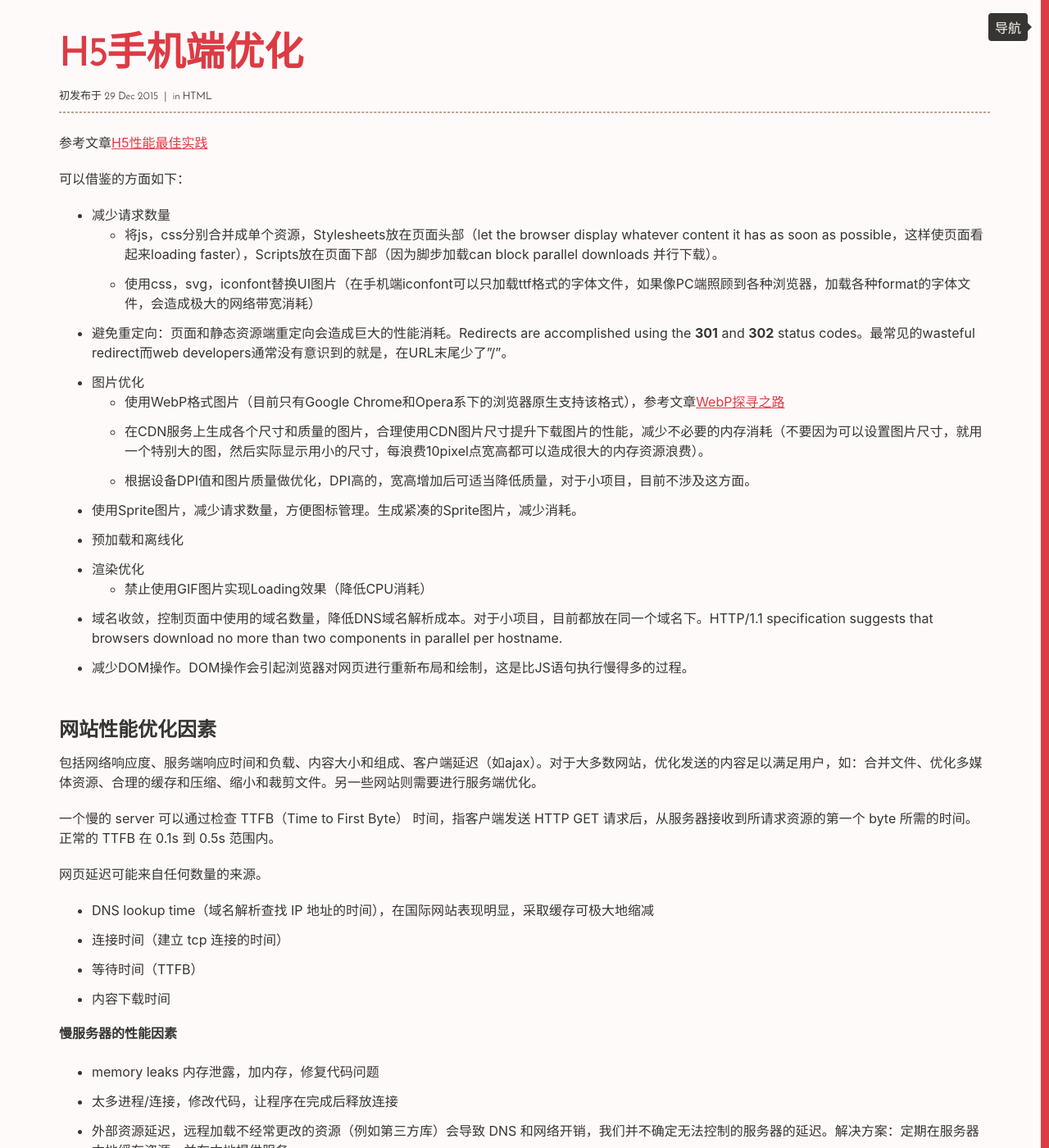
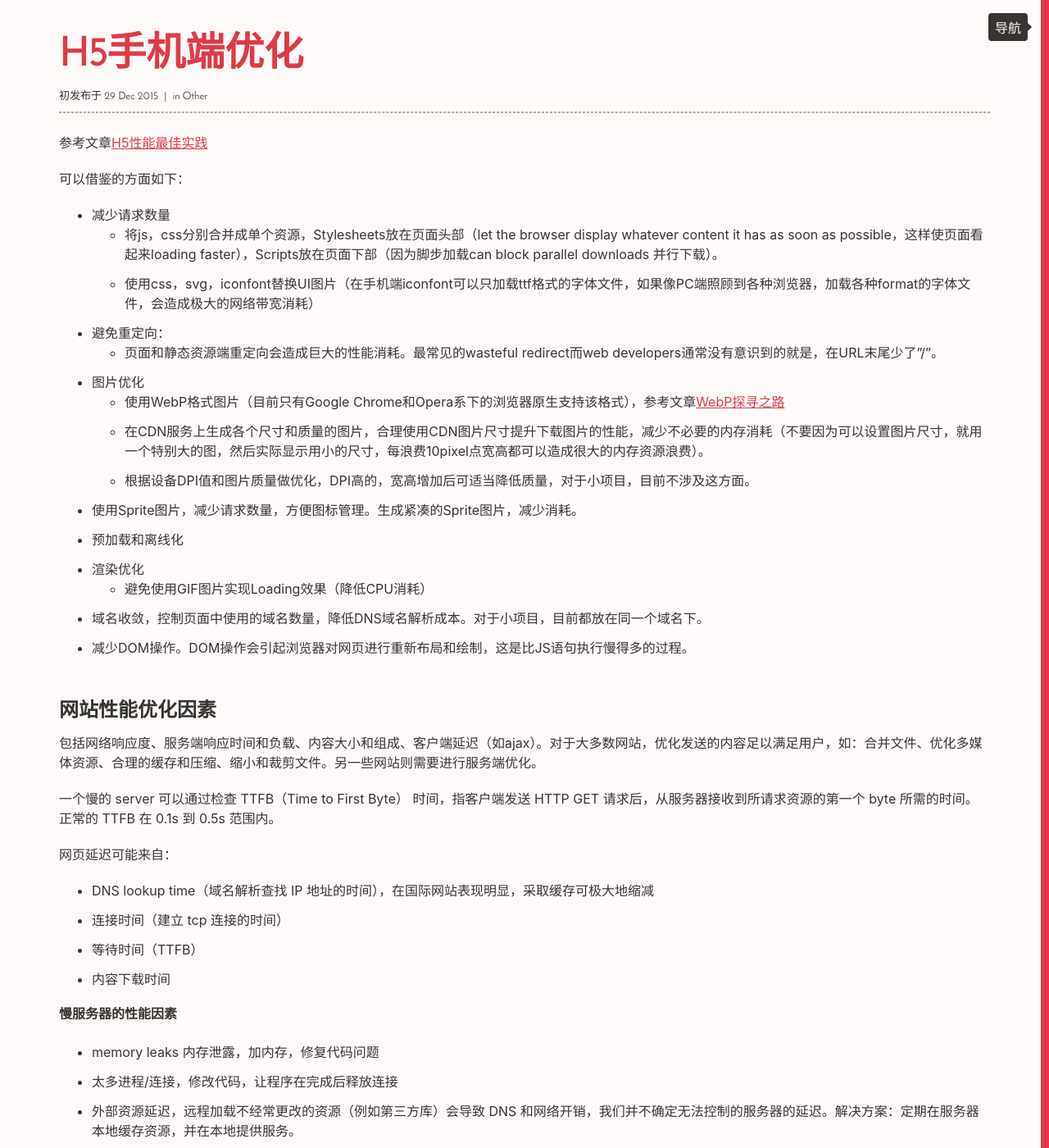
Before and after one commit to Vivi-wu/dive-into-web, a Jekyll site: the page built from _posts/2015-12-29-H5-front-end-optimization.markdown, in a window 1280 px wide and 1400 px high. Shown: the whole window at 82% size. Built offline with Jekyll 4.4.1, drawn with Linux system fonts in a browser that asks for light colours; some of the changed text lies outside the part shown.

Commit message:
mod 修改category

```diff
--- a/_posts/2015-12-29-H5-front-end-optimization.markdown
+++ b/_posts/2015-12-29-H5-front-end-optimization.markdown
@@ -1,6 +1,6 @@
 ---
 title:  "H5手机端优化"
-categories: HTML
+category: Other
 ---
 参考文章<a href="https://github.com/amfe/article/issues/21/">H5性能最佳实践</a>
 
@@ -9,7 +9,8 @@
 + 减少请求数量
     - 将js，css分别合并成单个资源，Stylesheets放在页面头部（let the browser display whatever content it has as soon as possible，这样使页面看起来loading faster），Scripts放在页面下部（因为脚步加载can block parallel downloads 并行下载）。
     - 使用css，svg，iconfont替换UI图片（在手机端iconfont可以只加载ttf格式的字体文件，如果像PC端照顾到各种浏览器，加载各种format的字体文件，会造成极大的网络带宽消耗）
-+ 避免重定向：页面和静态资源端重定向会造成巨大的性能消耗。Redirects are accomplished using the **301** and **302** status codes。最常见的wasteful redirect而web developers通常没有意识到的就是，在URL末尾少了"/"。
++ 避免重定向：
+    - 页面和静态资源端重定向会造成巨大的性能消耗。最常见的wasteful redirect而web developers通常没有意识到的就是，在URL末尾少了"/"。
 + 图片优化
     - 使用WebP格式图片（目前只有Google Chrome和Opera系下的浏览器原生支持该格式），参考文章<a href="http://isux.tencent.com/introduction-of-webp.html/">WebP探寻之路</a>
     - 在CDN服务上生成各个尺寸和质量的图片，合理使用CDN图片尺寸提升下载图片的性能，减少不必要的内存消耗（不要因为可以设置图片尺寸，就用一个特别大的图，然后实际显示用小的尺寸，每浪费10pixel点宽高都可以造成很大的内存资源浪费）。
@@ -17,9 +18,11 @@
 + 使用Sprite图片，减少请求数量，方便图标管理。生成紧凑的Sprite图片，减少消耗。
 + 预加载和离线化
 + 渲染优化
-    - 禁止使用GIF图片实现Loading效果（降低CPU消耗）
-+ 域名收敛，控制页面中使用的域名数量，降低DNS域名解析成本。对于小项目，目前都放在同一个域名下。HTTP/1.1 specification suggests that browsers download no more than two components in parallel per hostname.
+    - 避免使用GIF图片实现Loading效果（降低CPU消耗）
++ 域名收敛，控制页面中使用的域名数量，降低DNS域名解析成本。对于小项目，目前都放在同一个域名下。
 + 减少DOM操作。DOM操作会引起浏览器对网页进行重新布局和绘制，这是比JS语句执行慢得多的过程。
+
+<!--more-->
 
 ### 网站性能优化因素
 
@@ -27,7 +30,7 @@
 
 一个慢的 server 可以通过检查 TTFB（Time to First Byte） 时间，指客户端发送 HTTP GET 请求后，从服务器接收到所请求资源的第一个 byte 所需的时间。正常的 TTFB 在 0.1s 到 0.5s 范围内。
 
-网页延迟可能来自任何数量的来源。
+网页延迟可能来自：
 + DNS lookup time（域名解析查找 IP 地址的时间），在国际网站表现明显，采取缓存可极大地缩减
 + 连接时间（建立 tcp 连接的时间）
 + 等待时间（TTFB）
@@ -38,7 +41,7 @@
 + memory leaks 内存泄露，加内存，修复代码问题
 + 太多进程/连接，修改代码，让程序在完成后释放连接
 + 外部资源延迟，远程加载不经常更改的资源（例如第三方库）会导致 DNS 和网络开销，我们并不确定无法控制的服务器的延迟。解决方案：定期在服务器本地缓存资源，并在本地提供服务。
-+ 低效的 SQL 查询，
++ 低效的 SQL 查询
 + 缓慢的数据库调用，每个插件都可能调用数据库，解决：禁用不必要的插件
 + 服务器资源不足，内存不足，带宽上限或磁盘空间有限，会导致分页和较差的服务器响应时间。解决方案：定位瓶颈，并减少资源使用或增加资源
 + 重载的共享服务器，一些托管公司在同一个共享服务器上放了太多的站点。一个负载过重的站点可能会降低托管在该站点上的所有其他站点的速度。解决：移至负载较轻的共享服务器或具有完全控制权的专用服务器。
--- a/_posts/2016-10-20-HTML-Video.markdown
+++ b/_posts/2016-10-20-HTML-Video.markdown
@@ -21,7 +21,6 @@
 5. 在 `<video>` 标签之间为不支持 HTML5 媒体多浏览器提供备选内容，如一段说明文字或其他插件方式播放视频。
 
 <!--more-->
-
 6. 对于来源，浏览器会按照声明顺序判断，如果支持其中不止一种，那么浏览器会选择支持的第一个来源。因此注意来源列表到排放顺序，按用户体验**由高到低**或服务器消耗由低到高大顺序列出。
 
 7. 为 `<source>` 元素添加 _type_ 特性。如 type＝“audio/mpeg”。如果 type 特性中指定的类型与源文件不匹配，浏览器可能会拒绝播放。因为一个媒体容器可能支持多种类型的编解码器，声明的源文件扩展名可能会让浏览器误以为自己支持或不支持某种类型。
```
